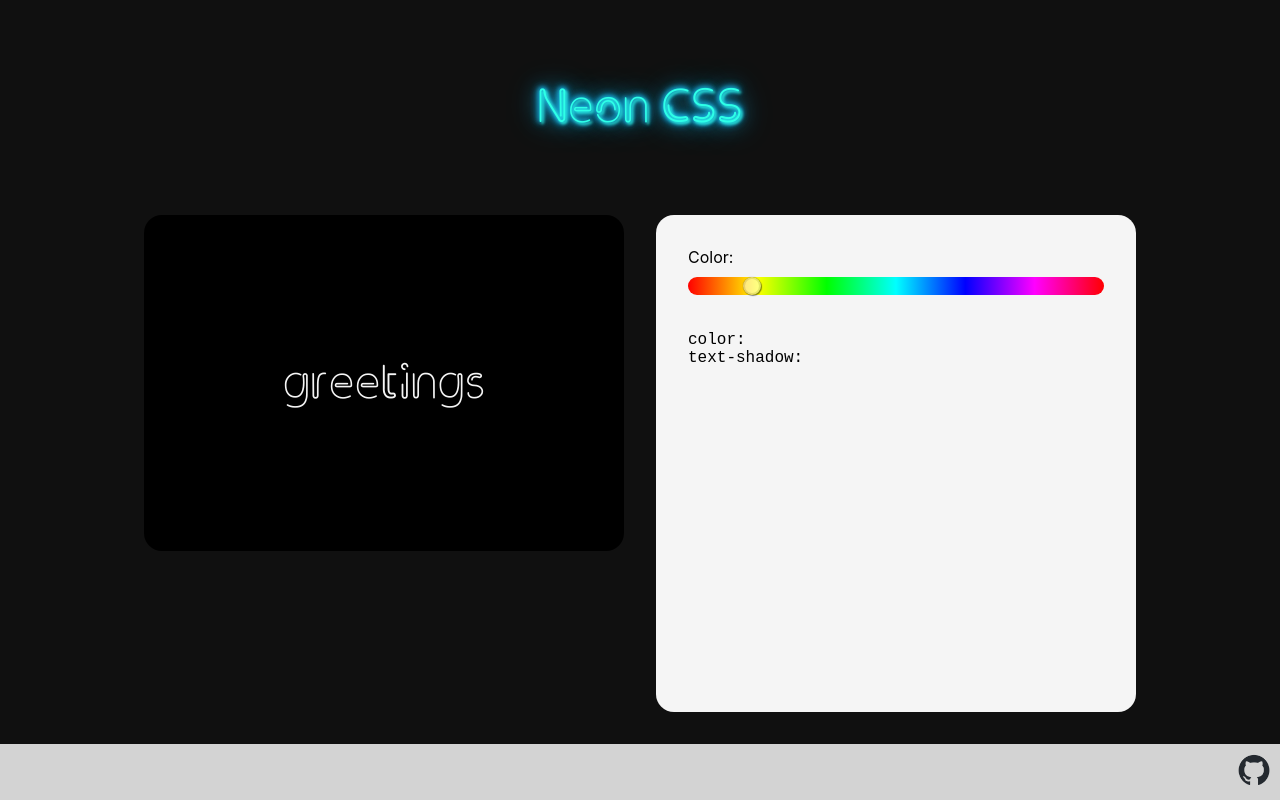
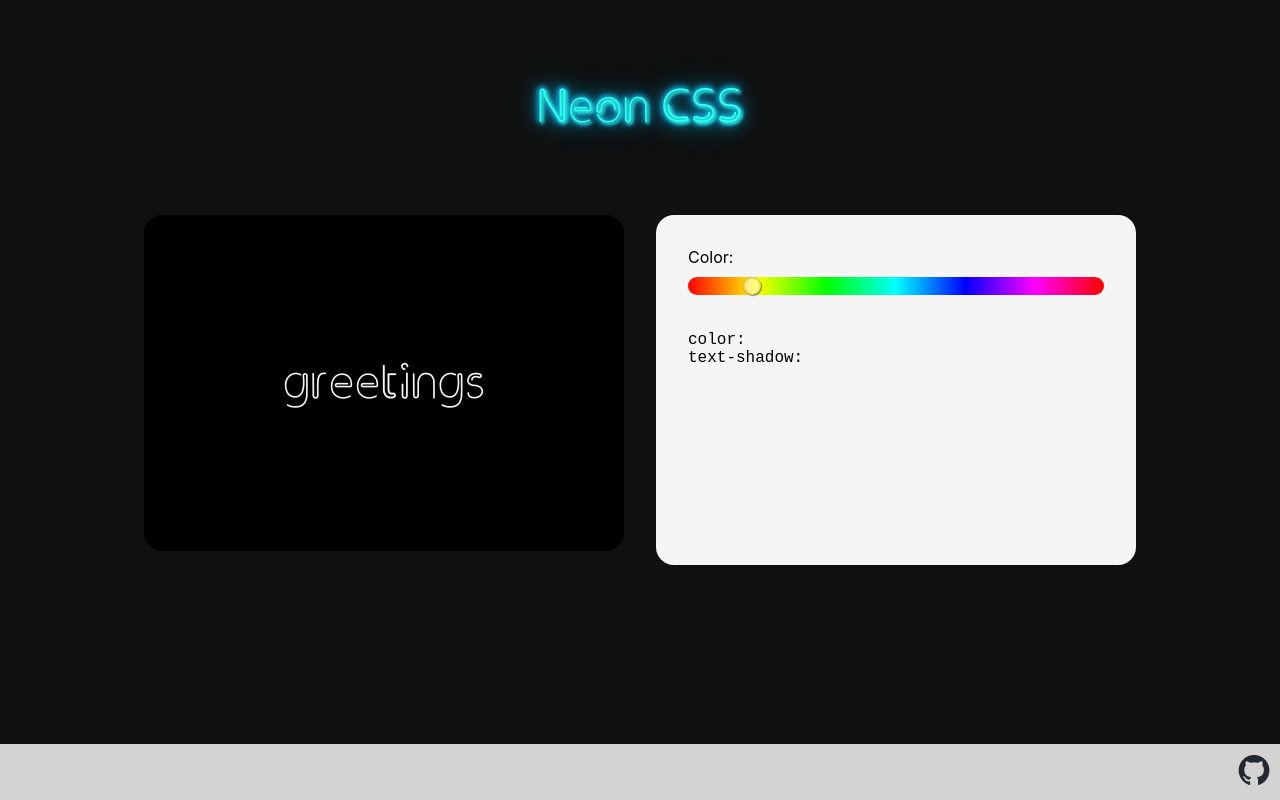
Before and after one commit to arghmatey/neon-glow, a React (Create React App) app: page / in a window 1280 px wide. Built offline with nearby package versions, Linux system fonts and the light colour scheme.

Commit message:
Fix overflow and flex issues in main component

```diff
--- a/src/index.scss
+++ b/src/index.scss
@@ -47,7 +47,6 @@ body {
     min-height: 100vh;
     display: grid;
     grid-template-rows: auto 1fr auto;
-    overflow: hidden;
 }
 
 .header {
@@ -74,7 +73,6 @@ body {
     justify-content: center;
     gap: 2em;
     padding: 2em;
-    overflow-x: scroll;
 
     &>* {
         flex: 1;
@@ -89,6 +87,7 @@ body {
         background-color: whitesmoke;
         border-radius: $borderRadius;
         padding: 2em;
+        max-height: 350px;
     }
 
     @media (width <= 800px) {
@@ -100,8 +99,11 @@ body {
             width: 100%;
         }
 
+        &-left {
+            flex: none;
+        }
+
         &-right {
-            overflow-y: scroll;
             padding: 1em;
         }
     }
```
